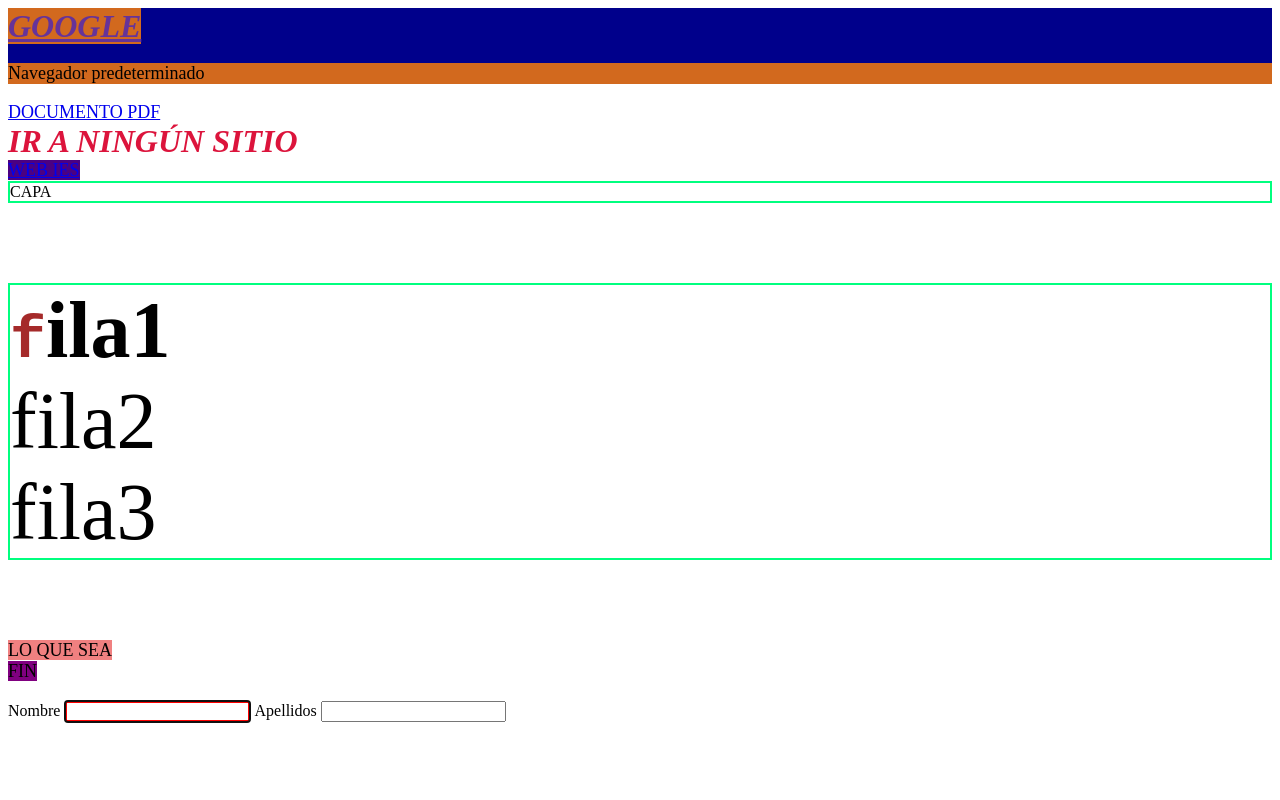
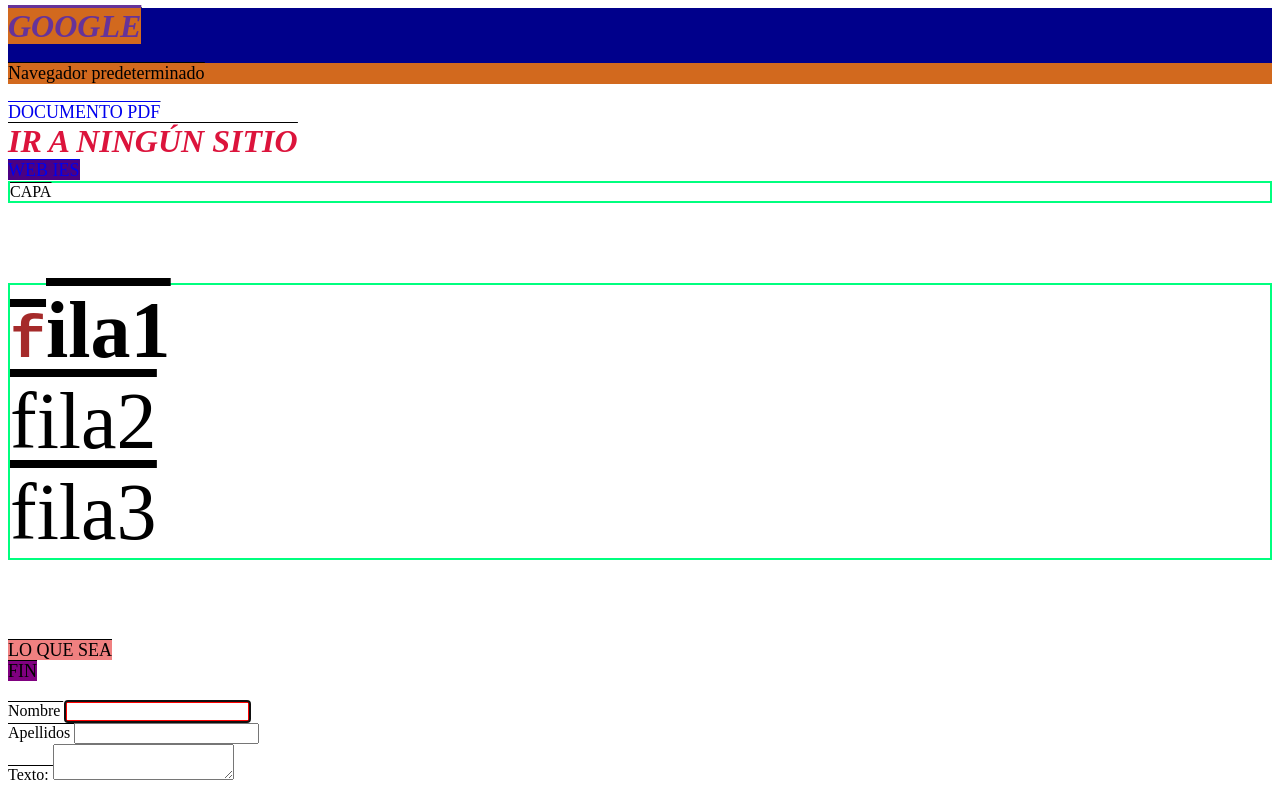
Before and after one commit to AlexisGp16/LM2021, a plain HTML site: page Selectores/index.html in a window 1280 px wide. Drawn offline with Linux system fonts and the light colour scheme.

Commit message:
Selectores

```diff
--- a/Selectores/css/estilos.css
+++ b/Selectores/css/estilos.css
@@ -99,3 +99,7 @@ input:checked {
 a[target= blank] {
     font-weight: bold;
 }
+
+:not(p) {
+    text-decoration: overline;
+}
--- a/Selectores/index.html
+++ b/Selectores/index.html
@@ -40,8 +40,12 @@
     <form>
         <label for="nombre">Nombre</label>
         <input type="text" name="nombre" id="nombre" autofocus>
+        <br/>
         <label for="apellidos">Apellidos</label>
         <input type="text" name="apellidos" id="apellidos">
+        <br/>
+        <label for="texto">Texto:</label>
+        <textarea name="texto" id="texto"></textarea>
     </form>
 </body>
 </html>
```
